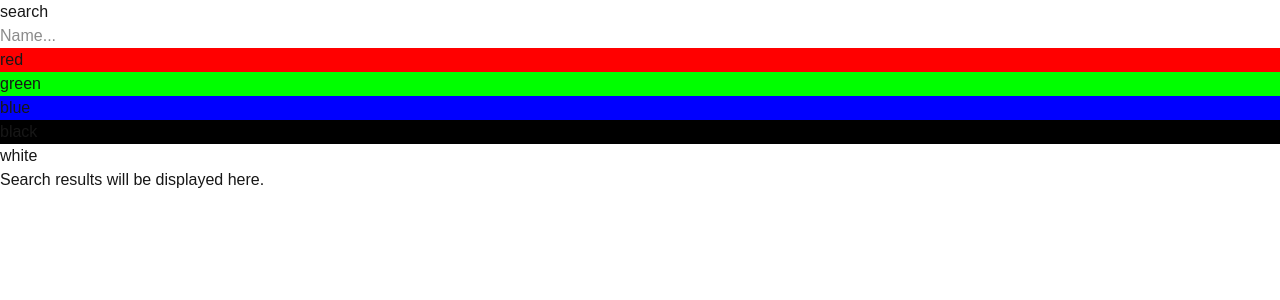
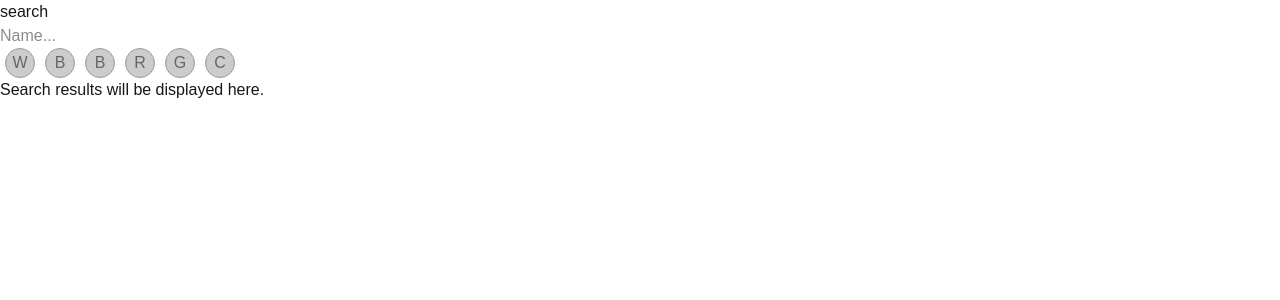
Before and after one commit to aliceferlan/mulliganChecker, a Next.js app in the folder mulligun_checker/: page /search in a window 1280 px wide. Shown: the top 300 px of the page. Built offline with nearby package versions, Linux system fonts and the light colour scheme.

Commit message:
色選択機能を改善し、選択された色の状態管理を追加。色リストを整理し、スタイルを更新。

```diff
--- a/mulligun_checker/app/components/searchConsole/index.tsx
+++ b/mulligun_checker/app/components/searchConsole/index.tsx
@@ -1,35 +1,81 @@
 // サーチするコンソールのコンポーネント
 // 名前
 
-import { div } from "framer-motion/client";
+import { useState } from "react";
 
 function seach() {
 	// 検索用処理をここに書く
 	console.log("Searching...");
 }
 
-const colorList = {
-	red: "#ff0000",
-	green: "#00ff00",
-	blue: "#0000ff",
-	black: "#000000",
-	white: "#ffffff",
-};
+function Colors() {
+	const colorList = {
+		white: "#ffffff",
+		blue: "#0000ff",
+		black: "#000000",
+		red: "#ff0000",
+		green: "#00ff00",
+		colorless: "#808080",
+	};
+	// 選択された色を管理する状態
+	const [selectedColors, setSelectedColors] = useState<
+		Record<string, boolean>
+	>({
+		red: false,
+		green: false,
+		blue: false,
+		black: false,
+		white: false,
+		colorless: false,
+	});
 
-function Colors() {
+	// const [setSelectedWays, setSetSelectedWays] = useState<Record<string>>({});
+
+	const toggleColor = (colorName: string) => {
+		setSelectedColors((prev) => ({
+			...prev,
+			[colorName]: !prev[colorName],
+		}));
+	};
+
 	return (
-		<div className="colors">
+		<div className="colors-container flex">
 			{Object.entries(colorList).map(([colorName, colorCode]) => (
 				<div
 					key={colorName}
-					className="color-box color-box--hover"
+					className={`color-circle ${
+						selectedColors[colorName] ? "active" : ""
+					}`}
 					onClick={() => {
-						// 色を選択したときの処理を書く
-						console.log(`Selected color: ${colorName}`);
+						toggleColor(colorName);
+						console.log(
+							`Selected color: ${colorName}, Status: ${!selectedColors[
+								colorName
+							]}`
+						);
 					}}
-					style={{ backgroundColor: colorCode }}
+					style={{
+						backgroundColor: selectedColors[colorName]
+							? colorCode
+							: "#cccccc",
+						width: "30px",
+						height: "30px",
+						borderRadius: "50%",
+						margin: "0 5px",
+						display: "flex",
+						alignItems: "center",
+						justifyContent: "center",
+						cursor: "pointer",
+						transition: "background-color 0.3s",
+						border: "1px solid #999",
+						color: selectedColors[colorName]
+							? colorName === "white"
+								? "#000"
+								: "#fff"
+							: "#666",
+					}}
 				>
-					{colorName}
+					{colorName.charAt(0).toUpperCase()}
 				</div>
 			))}
 		</div>
```
